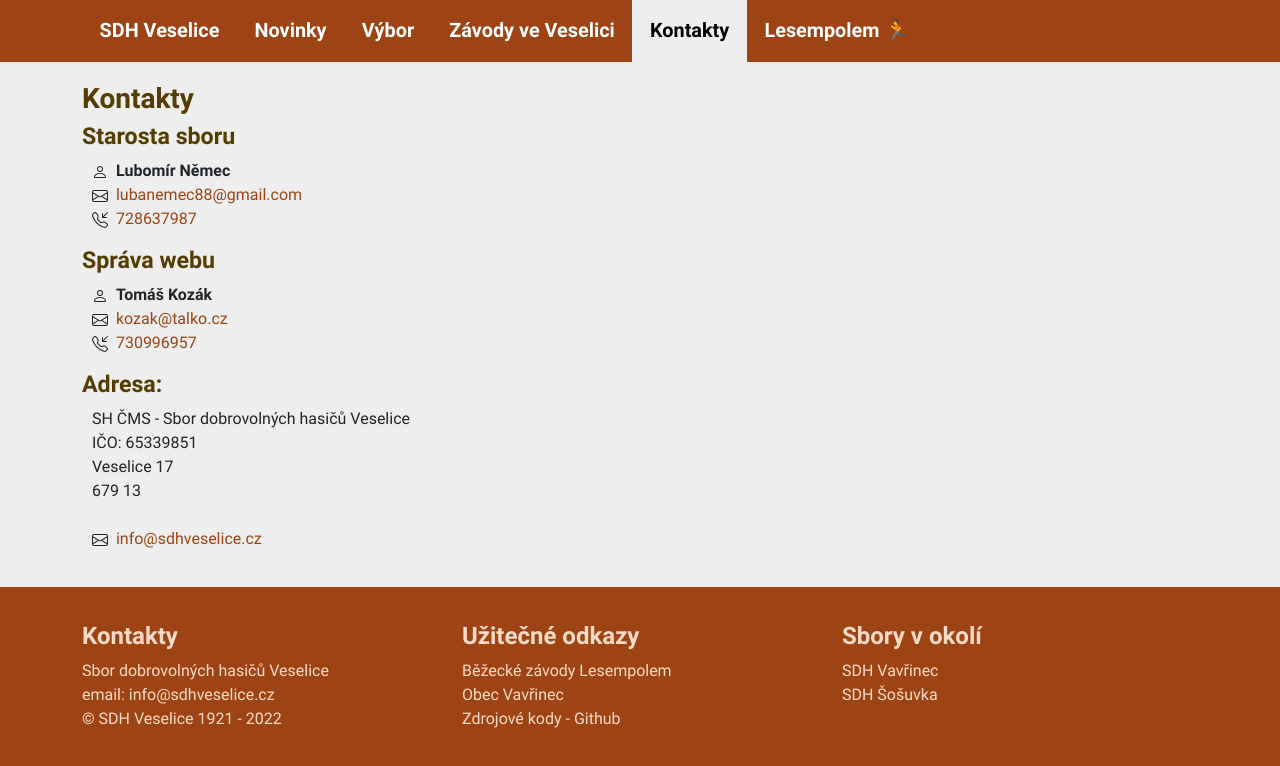
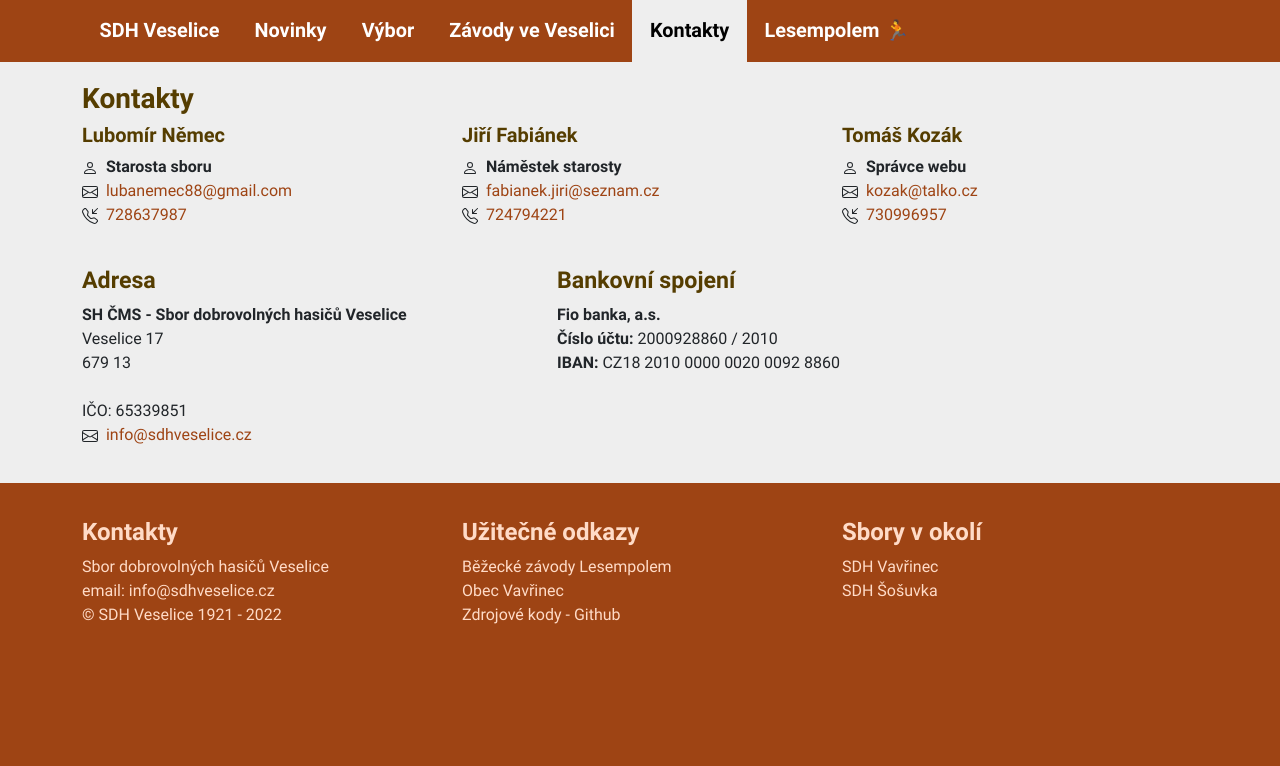
Before and after one commit to kotrzina/sdhveselice, a Next.js app: page /kontakty in a window 1280 px wide. Shown: the top 766 px of the page. Built offline with nearby package versions, Linux system fonts and the light colour scheme.

Commit message:
Refactor contacts + Add Jiri

```diff
--- a/pages/kontakty/contacts.module.css
+++ b/pages/kontakty/contacts.module.css
@@ -1,8 +1,8 @@
 .contacts {
-    padding-left: 10px;
+    padding-left: 0;
     list-style: none;
 }
 
-.address {
-    padding-left: 10px;
+h2.name {
+    font-size: 1.25rem;
 }
--- a/pages/kontakty/index.tsx
+++ b/pages/kontakty/index.tsx
@@ -22,7 +22,13 @@ const ContactPage = () => {
             phone: 728637987,
         },
         {
-            title: "Správa webu",
+            title: "Náměstek starosty",
+            name: "Jiří Fabiánek",
+            email: "fabianek.jiri@seznam.cz",
+            phone: 724794221,
+        },
+        {
+            title: "Správce webu",
             name: "Tomáš Kozák",
             email: "kozak@talko.cz",
             phone: 730996957,
@@ -30,34 +36,53 @@ const ContactPage = () => {
     ]
 
     const sdhEmail = 'info@sdhveselice.cz'
+    const cols = 4
 
     return (
+        <>
             <Row>
                 <Col lg={12}>
                     <h1>Kontakty</h1>
+                </Col>
+            </Row>
+            <Row>
                 {contacts.map((contact, contactIdx) => {
                     return (
-                        <div key={contactIdx}>
-                            <h2>{contact.title}</h2>
+                        <Col md={4} key={contactIdx}>
+                            <h2 className={contactStyles.name}>{contact.name}</h2>
                             <ul className={contactStyles.contacts}>
-                                <li><PersonIcon/>&nbsp;&nbsp;<strong>{contact.name}</strong></li>
-                                <li><EmailIcon/>&nbsp;&nbsp;<a href={'mailto:' + contact.email}>{contact.email}</a></li>
-                                <li><PhoneIcon/>&nbsp;&nbsp;<a href={'tel:' + contact.phone}>{contact.phone}</a></li>
+                                <li><PersonIcon/>&nbsp;&nbsp;<strong>{contact.title}</strong></li>
+                                <li><EmailIcon/>&nbsp;&nbsp;<a href={'mailto:' + contact.email}>{contact.email}</a>
+                                </li>
+                                <li><PhoneIcon/>&nbsp;&nbsp;<a href={'tel:' + contact.phone}>{contact.phone}</a>
+                                </li>
                             </ul>
-                        </div>
+                        </Col>
                     )
                 })}
-
-                <h2>Adresa:</h2>
-                <p className={contactStyles.address}>
-                    SH ČMS - Sbor dobrovolných hasičů Veselice<br/>
-                    IČO: 65339851<br/>
+            </Row>
+            <div className={"mt-4"}></div>
+            <Row>
+                <Col md={5}>
+                    <h2>Adresa</h2>
+                    <p>
+                        <strong>SH ČMS - Sbor dobrovolných hasičů Veselice</strong><br/>
                         Veselice 17<br/>
                         679 13 <br/><br/>
+                        IČO: 65339851<br/>
                         <EmailIcon/>&nbsp;&nbsp;<a href={'mailto:' + sdhEmail}>{sdhEmail}</a><br/>
                     </p>
                 </Col>
+                <Col md={7}>
+                    <h2>Bankovní spojení</h2>
+                    <p>
+                        <strong>Fio banka, a.s.</strong><br/>
+                        <strong>Číslo účtu:</strong>&nbsp;2000928860&nbsp;/&nbsp;2010<br/>
+                        <strong>IBAN:</strong>&nbsp;CZ18&nbsp;2010&nbsp;0000&nbsp;0020&nbsp;0092&nbsp;8860
+                    </p>
+                </Col>
             </Row>
+        </>
     );
 };
 
```
Lines whose indentation alone changed are shown as unchanged.
